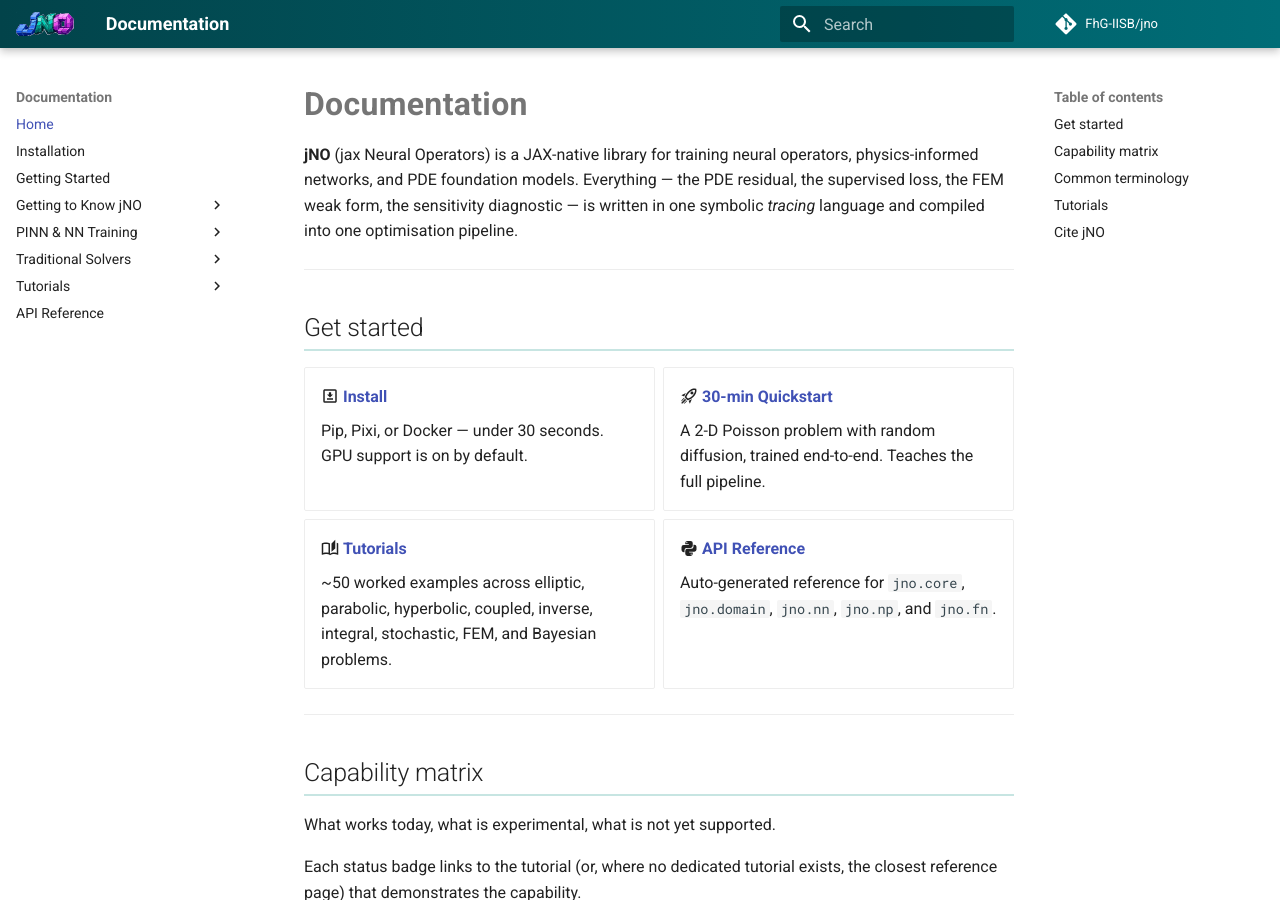
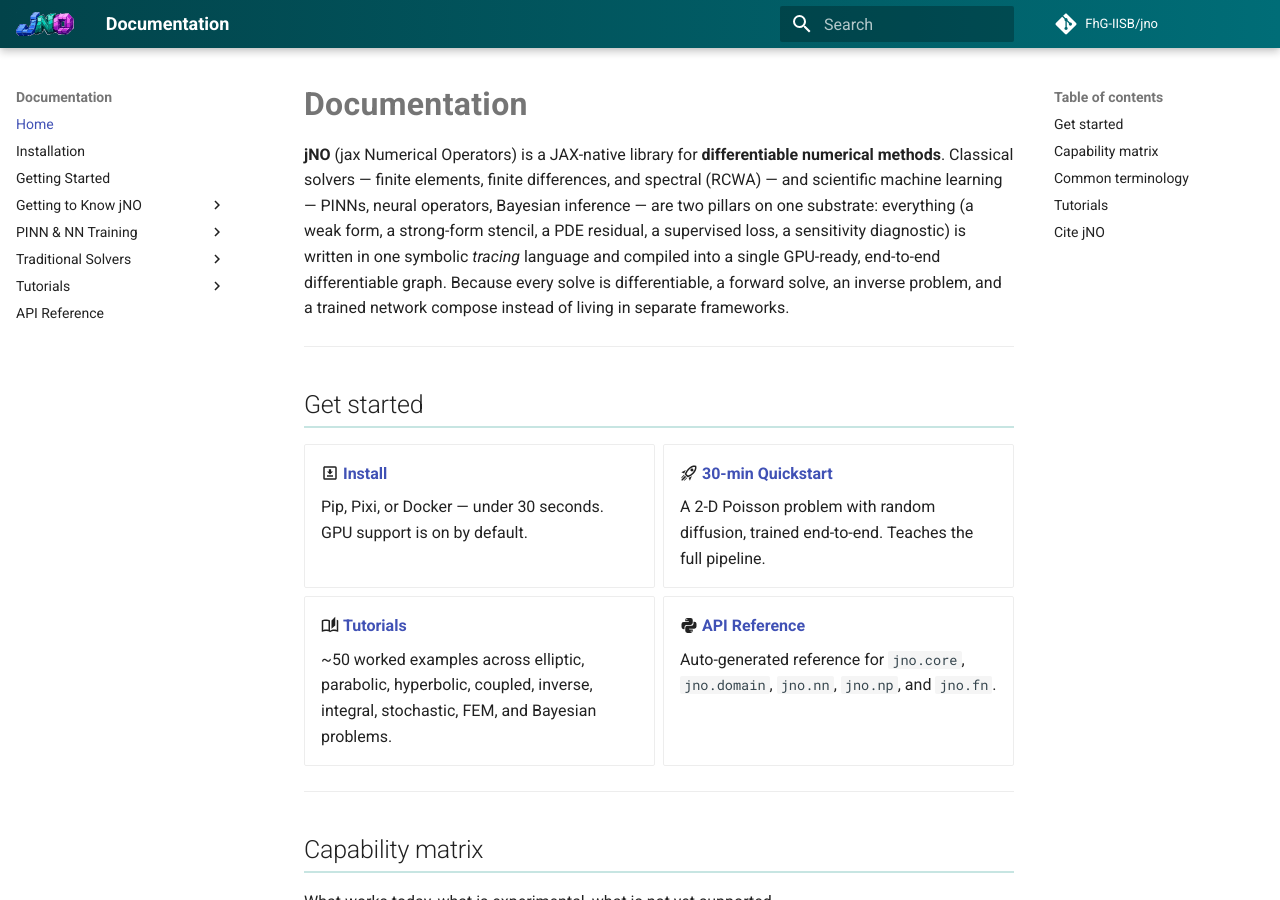
Before and after one commit to FhG-IISB/jNO, an MkDocs documentation site: the page built from docs/index.md, in a window 1280 px wide and 900 px high. Built offline with MkDocs 1.6.1 and Material for MkDocs 9.7.7, drawn with Linux system fonts in a browser that asks for light colours; comment, search, counter and statistics services are not loaded.

Commit message:
docs: rebrand jNO to "jax Numerical Operators" (was "jax Neural Operators")
Repositions jNO as a JAX-native library for differentiable numerical methods (FEM / FDM / spectral RCWA)
with scientific machine learning as a second pillar, on one "write the math" tracing substrate. The
neural-operator-first framing undersold the numerical-methods stack (FEM was one stale table row claiming
"TRI3/TRI6/QUAD4"; jno.fdm and jno.rcwa were absent). Import stays `jno`; the PyPI distribution is renamed
jax-neural-operators -> jax-numerical-operators (clean break — the old name stays frozen at 0.2.3).

- README.md: two-pillar rewrite — a "differentiable numerical methods" table (nodal + non-nodal FEM,
  FDM, RCWA, solvers/preconditioners, eigenproblems, time schemes, adaptive meshing, differentiable
  inverse, geometry) alongside the existing scientific-ML table; the lead example is now a differentiable
  FEM solve (weak form -> fem.solve()); honest maturity labels (non-nodal FEM marked experimental).
- Dist-name rename across pyproject (name / description / pixi editable self-dep), pixi.lock, the
  importlib.metadata version lookups in jno/__init__.py + jno/utils/config.py (these would otherwise fall
  back to "unknown"), the `pip install ...[extra]` hints in jno/solve.py + jno/utils/load_save.py,
  docs/{Installation,rcwa,Save-Load-and-Configuration}.md, publish-pypi.yml, and the bug-report template.
- docs/index.md and CITATION.cff (abstract, keywords, software title) reframed to the new identity.

The published arXiv paper title ("...Neural Operator and Foundation Model Training") is kept VERBATIM in
the README bibtex and the CFF preferred-citation — it is a real artifact. "neural operators" remains only
where it names a genuine capability (operator learning via foundax), not the library's identity. The 2
install-hint strings in jno/rcwa.py are updated in the working tree but left uncommitted (that file carries
unrelated pre-existing work).

```diff
--- a/docs/index.md
+++ b/docs/index.md
@@ -1,10 +1,15 @@
 # Documentation
 
-**jNO** (jax Neural Operators) is a JAX-native library for training
-neural operators, physics-informed networks, and PDE foundation models.
-Everything — the PDE residual, the supervised loss, the FEM weak form,
-the sensitivity diagnostic — is written in one symbolic *tracing*
-language and compiled into one optimisation pipeline.
+**jNO** (jax Numerical Operators) is a JAX-native library for
+**differentiable numerical methods**. Classical solvers — finite
+elements, finite differences, and spectral (RCWA) — and scientific
+machine learning — PINNs, neural operators, Bayesian inference — are two
+pillars on one substrate: everything (a weak form, a strong-form stencil,
+a PDE residual, a supervised loss, a sensitivity diagnostic) is written
+in one symbolic *tracing* language and compiled into a single GPU-ready,
+end-to-end differentiable graph. Because every solve is differentiable,
+a forward solve, an inverse problem, and a trained network compose
+instead of living in separate frameworks.
 
 ---
 
--- a/jno/__init__.py
+++ b/jno/__init__.py
@@ -99,7 +99,7 @@ try:
     from importlib.metadata import PackageNotFoundError
     from importlib.metadata import version as _version
 
-    __version__ = _version("jax-neural-operators")
+    __version__ = _version("jax-numerical-operators")
 except (ImportError, PackageNotFoundError):
     __version__ = "unknown"
 
```
Also changed, not shown: README.md (+69 -46 lines), docs/Installation.md (+7 -7 lines), docs/Save-Load-and-Configuration.md (+1 -1 lines), docs/rcwa.md (+1 -1 lines), pyproject.toml (+4 -4 lines), .github/ISSUE_TEMPLATE/bug_report.md, 6 other files.
